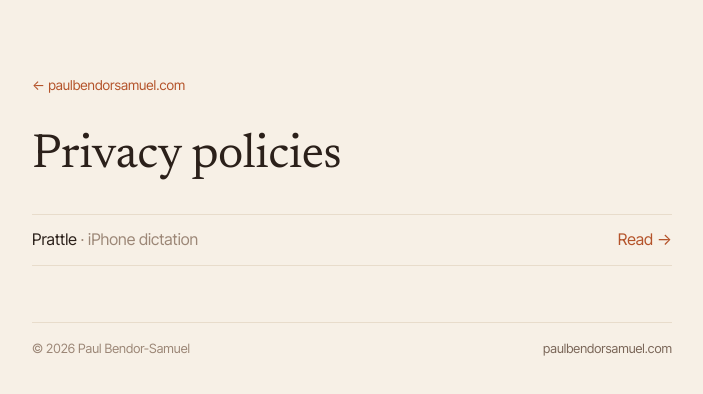
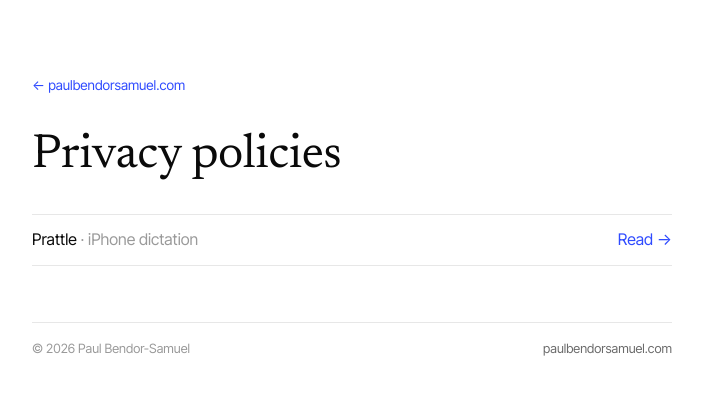
Before and after one commit to FrozenMime/homepage, a plain HTML site: page privacy/index.html in a window 1280 px wide. Shown: the whole page, without its empty margins (288-991 px from the left). Drawn offline with Linux system fonts and the light colour scheme.

Commit message:
Match Prattle and privacy pages to the white homepage palette
Co-Authored-By: Claude Opus 5.5 <noreply@anthropic.com>

```diff
--- a/privacy/index.html
+++ b/privacy/index.html
@@ -11,23 +11,21 @@
   <link href="https://fonts.googleapis.com/css2?family=Inter+Tight:wght@400;500&family=JetBrains+Mono:wght@400&family=Newsreader:opsz,wght@6..72,400&display=swap" rel="stylesheet">
   <style>
     :root {
-      --bg: #f7f0e6;
-      --fg: #2b201a;
-      --muted: #7a6658;
-      --faint: #9c8777;
-      --line: #e8dccb;
-      --accent: #b4532a;
-      --heading: #9c4425;
+      --bg: #ffffff;
+      --fg: #0a0a0a;
+      --muted: #6b6b6b;
+      --faint: #9a9a9a;
+      --line: #e7e7e7;
+      --accent: #2f4bff;
     }
     @media (prefers-color-scheme: dark) {
       :root {
-        --bg: #1a1411;
-        --fg: #f2e8dc;
-        --muted: #ad9a8a;
-        --faint: #7d6c5e;
-        --line: #2e241e;
-        --accent: #e08a62;
-        --heading: #e39a74;
+        --bg: #0a0a0a;
+        --fg: #f5f5f5;
+        --muted: #a0a0a0;
+        --faint: #6f6f6f;
+        --line: #232323;
+        --accent: #8a96ff;
       }
     }
     * { box-sizing: border-box; margin: 0; }
@@ -64,7 +62,7 @@
       font-size: 1.1rem;
     }
     section { margin-bottom: 32px; }
-    h2 { margin-bottom: 8px; font-size: 1.35rem; line-height: 1.25; color: var(--heading); }
+    h2 { margin-bottom: 8px; font-size: 1.35rem; line-height: 1.25; }
     p { color: var(--fg); }
     p + p { margin-top: 12px; }
 
```
Also changed, not shown: prattle/index.html (+12 -15 lines), privacy/prattle/index.html (+13 -15 lines).
